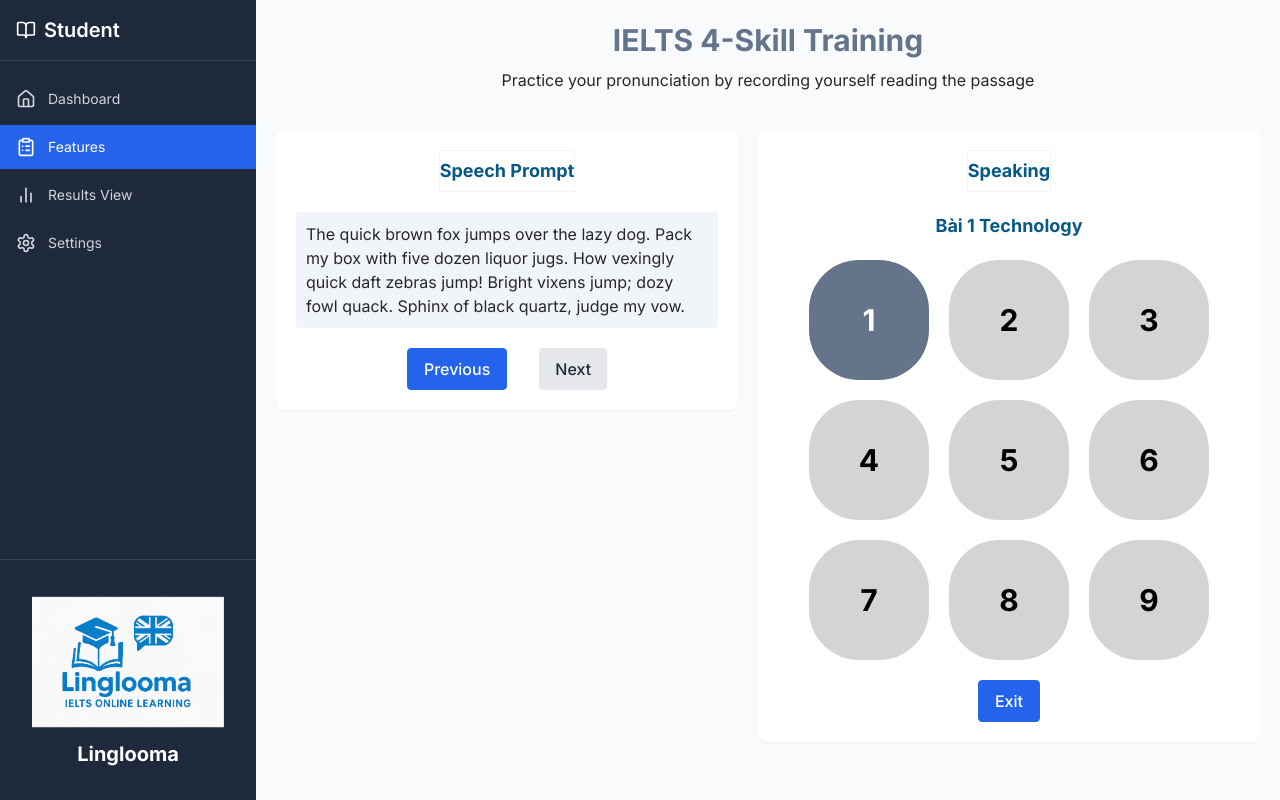
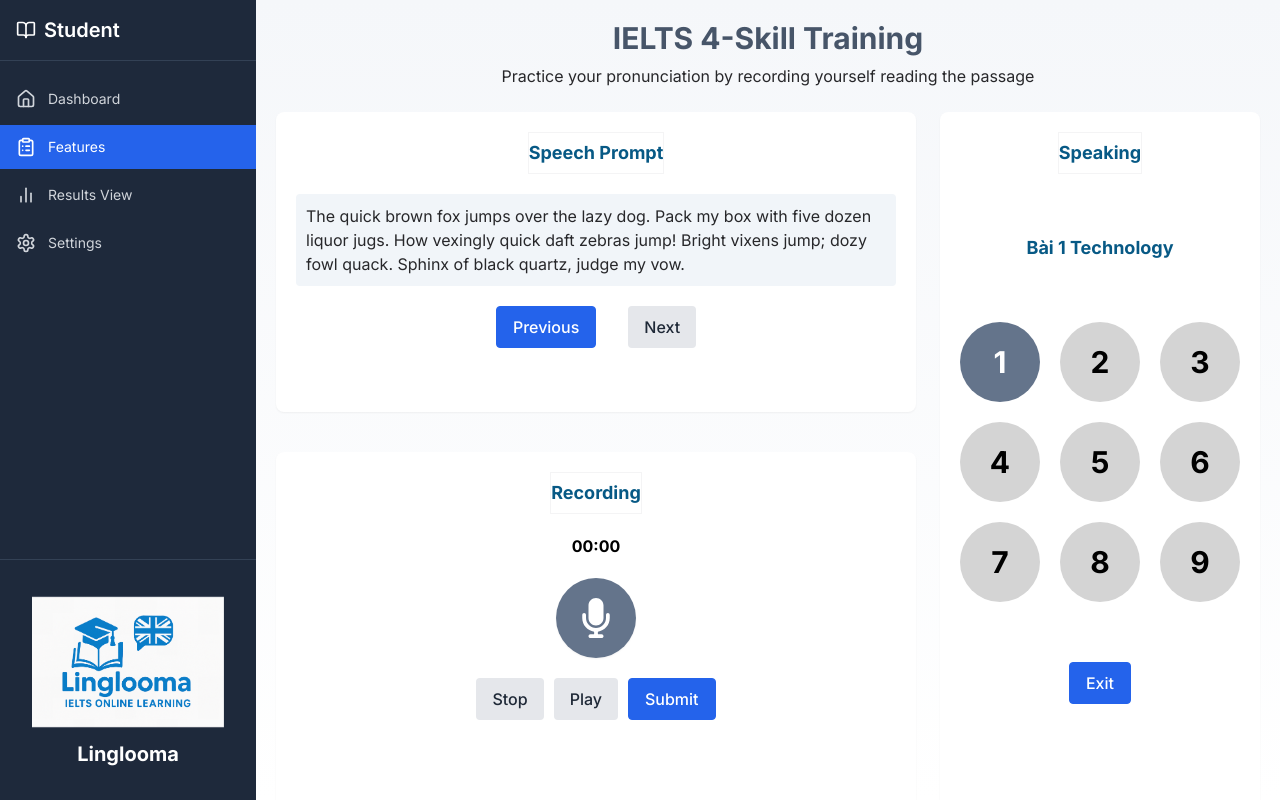
Before and after one commit to kimmttrung/Linglooma-IELTS, a React (Vite) app in the folder 00-fontend-react/: page /admin/features/practice in a window 1280 px wide. Built offline with nearby package versions, Linux system fonts and the light colour scheme; a web font is replaced by a local one.

Commit message:
final design features practice recording

```diff
--- a/00-fontend-react/src/pages/Features/Practice/IeltsSpeakingPractice.jsx
+++ b/00-fontend-react/src/pages/Features/Practice/IeltsSpeakingPractice.jsx
@@ -1,27 +1,32 @@
 import React from "react";
 import SpeakingGrid from "./SpeakingGrid";
 import SpeechPrompt from "./SpeechPrompt";
+import Recording from "./Recording";
 
 const IeltsSpeakingPractice = () => {
     return (
-        <main className="flex flex-col p-5 bg-[linear-gradient(0deg,#F5F7FA_0%,#F5F7FA_100%),#FFF] min-h-screen">
-            <div className="flex flex-col gap-5 items-center mx-auto max-w-[1200px]">
-                <header className="flex flex-col gap-2.5 items-center mb-5 w-full text-center">
-                    <h1 className="text-3xl font-extrabold leading-10 text-slate-500">
+        <main className="min-h-screen h-screen flex flex-col bg-gradient-to-b from-[#F5F7FA] to-white">
+            <div className="flex-1 flex flex-col p-5 gap-6 max-w-6xl w-full mx-auto h-full">
+                <header className="text-center space-y-2">
+                    <h1 className="text-3xl font-extrabold text-slate-600">
                         IELTS 4-Skill Training
                     </h1>
-                    <p className="text-base leading-5 text-zinc-800">
+                    <p className="text-base text-zinc-800">
                         Practice your pronunciation by recording yourself reading the passage
                     </p>
                 </header>
-                <div className="flex gap-5 w-full">
-                    <div className="flex flex-col flex-1 gap-5">
+
+                <div className="flex flex-col md:flex-row gap-6 flex-1">
+                    {/* Left Side */}
+                    <div className="flex flex-col w-full md:w-2/3 gap-10">
                         <SpeechPrompt />
-                        {/* <RecordingSection /> */}
+                        <Recording />
                     </div>
 
-                    <SpeakingGrid />
-
+                    {/* Right Side */}
+                    <div className="w-full md:w-1/3 h-full">
+                        <SpeakingGrid />
+                    </div>
                 </div>
             </div>
         </main>
--- /dev/null
+++ b/00-fontend-react/src/pages/Features/Practice/Recording.jsx
@@ -0,0 +1,44 @@
+import Button from "@/components/ui/Button";
+import React from "react";
+import { FaMicrophone } from "react-icons/fa6";
+
+const MicrophoneIcon = () => (
+    <svg
+        width="40"
+        height="40"
+        viewBox="0 0 40 40"
+        fill="none"
+        xmlns="http://www.w3.org/2000/svg"
+        className="w-[40px] h-[40px]"
+    >
+        <path
+            d="M19.9999 3.3335C21.326 3.3335 22.5978 3.86028 23.5355 4.79796C24.4731 5.73564 24.9999 7.00741 24.9999 8.3335V18.3335C24.9999 19.6596 24.4731 20.9313 23.5355 21.869C22.5978 22.8067 21.326 23.3335 19.9999 23.3335C18.6738 23.3335 17.4021 22.8067 16.4644 21.869C15.5267 20.9313 14.9999 19.6596 14.9999 18.3335V8.3335C14.9999 7.00741 15.5267 5.73564 16.4644 4.79796C17.4021 3.86028 18.6738 3.3335 19.9999 3.3335ZM31.6666 18.3335C31.6666 24.2168 27.3166 29.0668 21.6666 29.8835V35.0002H18.3333V29.8835C12.6833 29.0668 8.33325 24.2168 8.33325 18.3335H11.6666C11.6666 20.5436 12.5446 22.6632 14.1074 24.2261C15.6702 25.7889 17.7898 26.6668 19.9999 26.6668C22.2101 26.6668 24.3297 25.7889 25.8925 24.2261C27.4553 22.6632 28.3333 20.5436 28.3333 18.3335H31.6666Z"
+            fill="white"
+        />
+    </svg>
+);
+
+const Recording = () => {
+    return (
+        <section className="p-5 bg-white rounded-lg shadow-sm h-[360px]">
+            <div className="flex flex-col items-center">
+                <h2 className="py-1.5 mb-5 text-lg font-extrabold text-sky-800 border-[0.67px] border-zinc-100">
+                    Recording
+                </h2>
+                <div className="flex flex-col gap-5 items-center">
+                    <p className="text-base font-extrabold text-black">00:00</p>
+                    <button className="flex justify-center items-center w-20 h-20 shadow-sm bg-slate-500 rounded-[50px]">
+                        {/* <MicrophoneIcon /> */}
+                        <FaMicrophone size={40} color="white" />
+                    </button>
+                    <div className="flex gap-2.5">
+                        <Button variant="secondary">Stop</Button>
+                        <Button variant="secondary">Play</Button>
+                        <Button variant="primary">Submit</Button>
+                    </div>
+                </div>
+            </div>
+        </section>
+    );
+};
+export default Recording
--- a/00-fontend-react/src/pages/Features/Practice/SpeakingGrid.jsx
+++ b/00-fontend-react/src/pages/Features/Practice/SpeakingGrid.jsx
@@ -15,8 +15,8 @@ const GridButton = ({ number, active = false }) => {
 
 const SpeakingGrid = () => {
     return (
-        <section className="flex-1 p-5 bg-white rounded-lg shadow-sm">
-            <div className="flex flex-col items-center">
+        <section className="flex-1 p-5 bg-white rounded-lg shadow-sm h-[700px]">
+            <div className="flex flex-col items-center gap-10">
                 <h2 className="py-1.5 mb-5 text-lg font-extrabold text-sky-800 border-[0.67px] border-zinc-100">
                     Speaking
                 </h2>
--- a/00-fontend-react/src/pages/Features/Practice/SpeechPrompt.jsx
+++ b/00-fontend-react/src/pages/Features/Practice/SpeechPrompt.jsx
@@ -4,7 +4,7 @@ import React from "react";
 
 const SpeechPrompt = () => {
   return (
-    <div className="p-5 bg-white rounded-lg shadow-sm">
+    <div className="p-5 bg-white rounded-lg shadow-sm h-[300px]">
       <div className="flex flex-col items-center">
         <h2 className="py-1.5 mb-5 text-lg font-extrabold text-sky-800 border-[0.67px] border-zinc-100">
           Speech Prompt
--- a/00-fontend-react/src/pages/Features/Recording.jsx
+++ /dev/null
@@ -1,8 +0,0 @@
-const Recording = () => {
-    return (
-        <div>
-            Recording
-        </div>
-    )
-}
-export default Recording;
```
